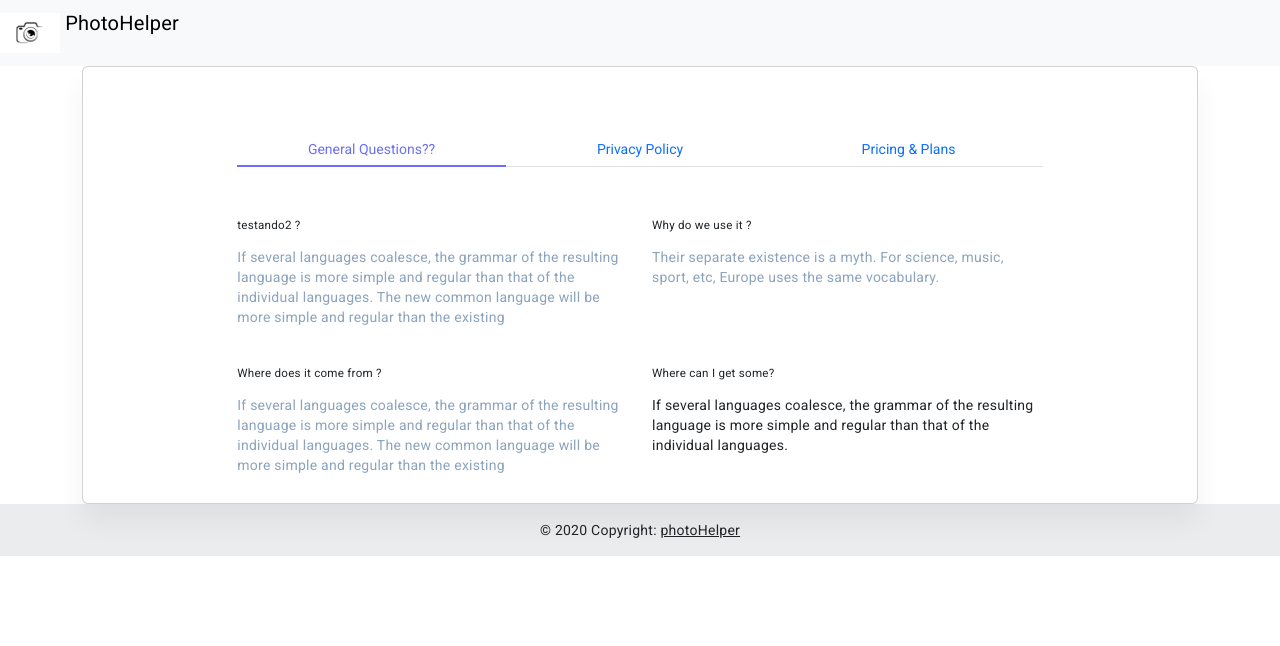
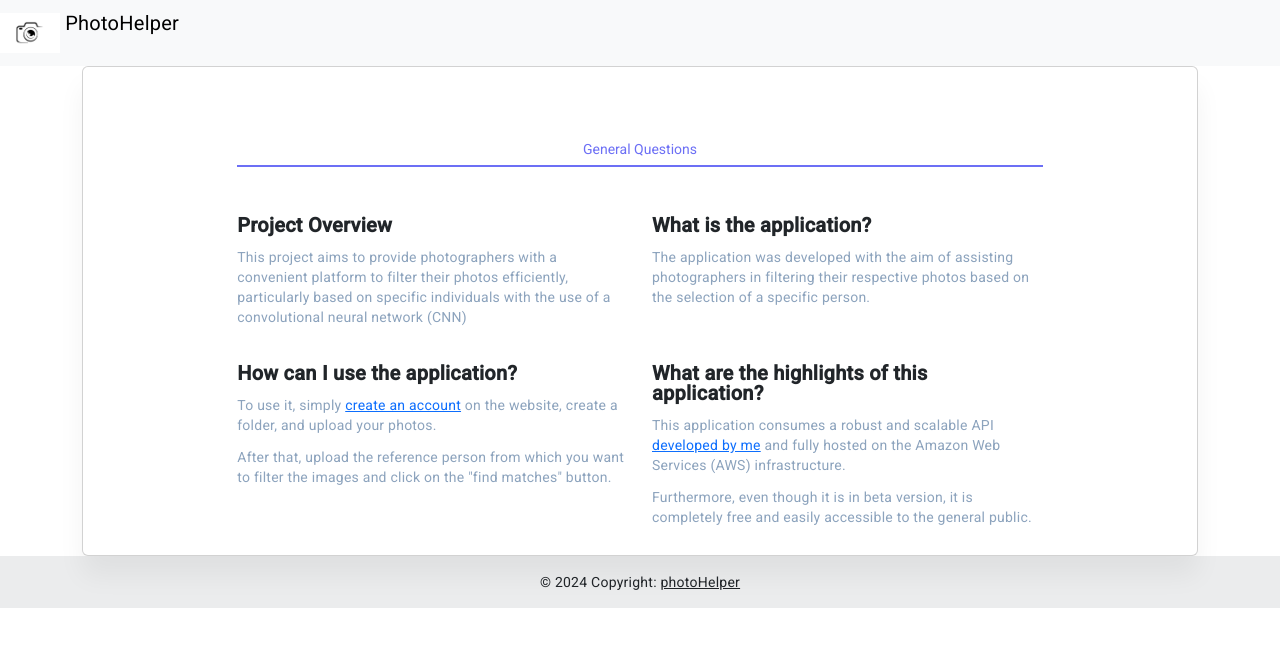
Before and after one commit to Andreixzc/faceMatcherReborn, an Angular app: page / in a window 1280 px wide. Shown: the top 646 px of the page. Built offline with nearby package versions, Linux system fonts and the light colour scheme.

Commit message:
fixing faq page and register page style

```diff
--- a/src/app/Components/register/register.component.html
+++ b/src/app/Components/register/register.component.html
@@ -29,14 +29,14 @@
           <div class="card-body p-md-5">
             <div class="row justify-content-center">
               <div class="col-md-10 col-lg-6 col-xl-5 order-2 order-lg-1">
-                <p class="text-center h1 fw-bold mb-5 mx-1 mx-md-4 mt-4">Sign upxsd</p>
+                <p class="text-center h1 fw-bold mb-5 mx-1 mx-md-4 mt-4">Sign up</p>
                 <form [formGroup]="registerForm" class="mx-1 mx-md-4">
 
                   <div class="d-flex flex-row align-items-center mb-4">
                     <mat-icon class="fas fa-user fa-lg me-3 fa-fw"></mat-icon>
                     <div class="form-outline flex-fill mb-0">
                       <mat-form-field appearance="fill">
-                        <mat-label>Name??</mat-label>
+                        <mat-label>Name</mat-label>
                         <input matInput formControlName="name">
                       </mat-form-field>
                     </div>
--- a/src/app/Pages/dashboard/dashboard.component.html
+++ b/src/app/Pages/dashboard/dashboard.component.html
@@ -1,7 +1,11 @@
 
 <link href='https://unpkg.com/boxicons@2.1.4/css/boxicons.min.css' rel='stylesheet'>
 
-<h2 class="font-size-24 me-3 mb-0">Folders</h2>
+<div class="container-fluid bg-light py-3">
+  <div class="container">
+      <h2 class="font-size-24 me-3 mb-0">Folders:</h2>
+  </div>
+</div>
 <div class="row mt-4">
     @for (folder of userFolders; track $index) {
       <div class="cursor col-xl-2 col-sm-4 ">
--- a/src/app/Pages/faq/faq.component.html
+++ b/src/app/Pages/faq/faq.component.html
@@ -1,117 +1,48 @@
 <div class="container">
     <div class="row">
-          <div class="col-lx-12">
+        <div class="col-xl-12">
             <div class="card">
                 <div class="card-body">
-
-                    <!-- end row -->
                     <div class="row justify-content-center mt-5">
                         <div class="col-9">
-                            <ul class="nav nav-tabs  nav-tabs-custom nav-justified justify-content-center faq-tab-box" id="pills-tab" role="tablist">
+                            <ul class="nav nav-tabs nav-tabs-custom nav-justified justify-content-center faq-tab-box"
+                                id="pills-tab" role="tablist">
                                 <li class="nav-item" role="presentation">
-                                    <button class="nav-link active" id="pills-genarel-tab" data-bs-toggle="pill" data-bs-target="#pills-genarel" type="button" role="tab" aria-controls="pills-genarel" aria-selected="true">
-                                        <span class="font-size-16">General Questions??</span>
-                                    </button>
-                                </li>
-                                <li class="nav-item" role="presentation">
-                                    <button class="nav-link" id="pills-privacy_policy-tab" data-bs-toggle="pill" data-bs-target="#pills-privacy_policy" type="button" role="tab" aria-controls="pills-privacy_policy" aria-selected="false">
-                                        <span class="font-size-16">Privacy Policy</span>
-                                    </button>
-                                  </li>
-                                  <li class="nav-item" role="presentation">
-                                    <button class="nav-link" id="pills-teachers-tab" data-bs-toggle="pill" data-bs-target="#pills-pricing_plan" type="button" role="tab" aria-controls="pills-pricing_plan" aria-selected="false">
-
-                                        <span class="font-size-16">Pricing &amp; Plans</span>
+                                    <button class="nav-link active" id="pills-general-tab" data-bs-toggle="pill"
+                                        data-bs-target="#pills-general" type="button" role="tab"
+                                        aria-controls="pills-general" aria-selected="true">
+                                        <span class="font-size-16">General Questions</span>
                                     </button>
                                 </li>
                             </ul>
                         </div>
                         <div class="col-lg-9">
                             <div class="tab-content pt-3" id="pills-tabContent">
-                                <div class="tab-pane fade active show" id="pills-genarel" role="tabpanel" aria-labelledby="pills-genarel-tab">
+                                <div class="tab-pane fade active show" id="pills-general" role="tabpanel"
+                                    aria-labelledby="pills-general-tab">
                                     <div class="row g-4 mt-2">
                                         <div class="col-lg-6">
-                                            <h5>testando2 ?</h5>
-                                        <p class="text-muted">If several languages coalesce, the grammar of the resulting language is more simple
-                                            and regular than that of the individual languages. The new common language will be more simple and
-                                            regular than the existing</p>
+                                            <h5 class="fw-bold fs-5">Project Overview</h5>
+                                            <p class="text-muted">This project aims to provide photographers with a convenient platform to filter their photos efficiently, particularly based on specific individuals with the use of a convolutional neural network (CNN)</p>
                                         </div>
                                         <div class="col-lg-6">
-                                            <h5>Why do we use it ?</h5>
-                                            <p class="text-muted">Their separate existence is a myth. For science, music, sport, etc,
-                                                Europe uses the same vocabulary.</p>
+                                            <h5 class="fw-bold fs-5">What is the application?</h5>
+                                            <p class="text-muted">The application was developed with the aim of assisting photographers in filtering their respective photos based on the selection of a specific person.</p>
                                         </div>
                                         <div class="col-lg-6">
-                                            <h5>Where does it come from ?</h5>
-                                        <p class="text-muted">If several languages coalesce, the grammar of the resulting language is more simple
-                                            and regular than that of the individual languages. The new common language will be more simple and
-                                            regular than the existing
-                                        </p>
+                                            <h5 class="fw-bold fs-5">How can I use the application?</h5>
+                                            <p class="text-muted">To use it, simply <a href="/register">create an account</a> on the website, create a folder, and upload your photos.</p>
+                                            <p class="text-muted">After that, upload the reference person from which you want to filter the images and click on the "find matches" button.</p>
                                         </div>
                                         <div class="col-lg-6">
-                                            <h5>Where can I get some?</h5>
-                                            <p class="lg-base">If several languages coalesce, the grammar of the resulting language is more
-                                                simple and regular than that of the individual languages. </p>
+                                            <h5 class="fw-bold fs-5">What are the highlights of this application?</h5>
+                                            <p class="text-muted">This application consumes a robust and scalable API <a href="https://github.com/Andreixzc" target="_blank" rel="noopener noreferrer">developed by me</a> and fully hosted on the Amazon Web Services (AWS) infrastructure.</p>
+                                            <p class="text-muted">Furthermore, even though it is in beta version, it is completely free and easily accessible to the general public.</p>
                                         </div>
+
                                     </div>
                                 </div>
 
-                                <div class="tab-pane fade" id="pills-privacy_policy" role="tabpanel" aria-labelledby="pills-privacy_policy-tab">
-                                    <div class="row g-4 mt-2">
-                                        <div class="col-lg-6">
-                                            <h5>Where can I get some ?</h5>
-                                            <p class="lg-base">If several languages coalesce, the grammar of the resulting language is more simple
-                                                and regular than that of the individual languages. The new common language will be more
-                                                simple and regular than the existing</p>
-                                        </div>
-                                        <div class="col-lg-6">
-                                            <h5>Where does it come from ?</h5>
-                                            <p class="lg-base">If several languages coalesce, the grammar of the resulting language is more simple
-                                                and regular than that of the individual languages. The new common language will be more
-                                                simple and regular than the existing</p>
-                                        </div>
-                                        <div class="col-lg-6">
-                                            <h5>Why do we use it ?</h5>
-                                            <p class="lg-base">If several languages coalesce, the grammar of the resulting language is more simple
-                                                and regular than that of the individual languages. The new common language will be more
-                                                simple and regular than the existing</p>
-                                        </div>
-                                        <div class="col-lg-6">
-                                            <h5>What is Genius privacy policy</h5>
-                                            <p class="lg-base">If several languages coalesce, the grammar of the resulting language is more simple
-                                                and regular than that of the individual languages. The new common language will be more
-                                                simple and regular than the existing</p>
-                                        </div>
-                                    </div>
-                                </div>
-                                <div class="tab-pane fade" id="pills-pricing_plan" role="tabpanel">
-                                    <div class="row g-4 mt-4">
-                                        <div class="col-lg-6">
-                                            <h5>Where does it come from ?</h5>
-                                        <p class="lg-base">If several languages coalesce, the grammar of the resulting language is more simple
-                                            and regular than that of the individual languages. The new common language will be more
-                                            simple and regular than the existing</p>
-                                        </div>
-                                        <div class="col-lg-6">
-                                            <h5>Why do we use it ?</h5>
-                                            <p class="lg-base">If several languages coalesce, the grammar of the resulting language is more simple
-                                                and regular than that of the individual languages. The new common language will be more
-                                                simple and regular than the existing</p>
-                                        </div>
-                                        <div class="col-lg-6">
-                                            <h5>What is Lorem Ipsum ?</h5>
-                                        <p class="lg-base">If several languages coalesce, the grammar of the resulting language is more simple
-                                            and regular than that of the individual languages. The new common language will be more
-                                            simple and regular than the existing</p>
-                                        </div>
-                                        <div class="col-lg-6">
-                                            <h5>What is Lorem Ipsum?</h5>
-                                            <p class="lg-base">If several languages coalesce, the grammar of the resulting language is more simple
-                                                and regular than that of the individual languages. The new common language will be more
-                                                simple and regular than the existing</p>
-                                        </div>
-                                    </div>
-                                </div>
                             </div>
                         </div>
                     </div>
--- a/src/app/app.component.html
+++ b/src/app/app.component.html
@@ -8,8 +8,8 @@
 <footer class="bg-body-tertiary text-center text-lg-start">
     <!-- Copyright -->
     <div class="text-center p-3" style="background-color: rgba(0, 0, 0, 0.05);">
-      © 2020 Copyright:
-      <a class="text-body" href="https://mdbootstrap.com/">photoHelper</a>
+      © 2024 Copyright:
+      <a class="text-body">photoHelper</a>
     </div>
     <!-- Copyright -->
   </footer>
```
Lines whose indentation alone changed are shown as unchanged.
